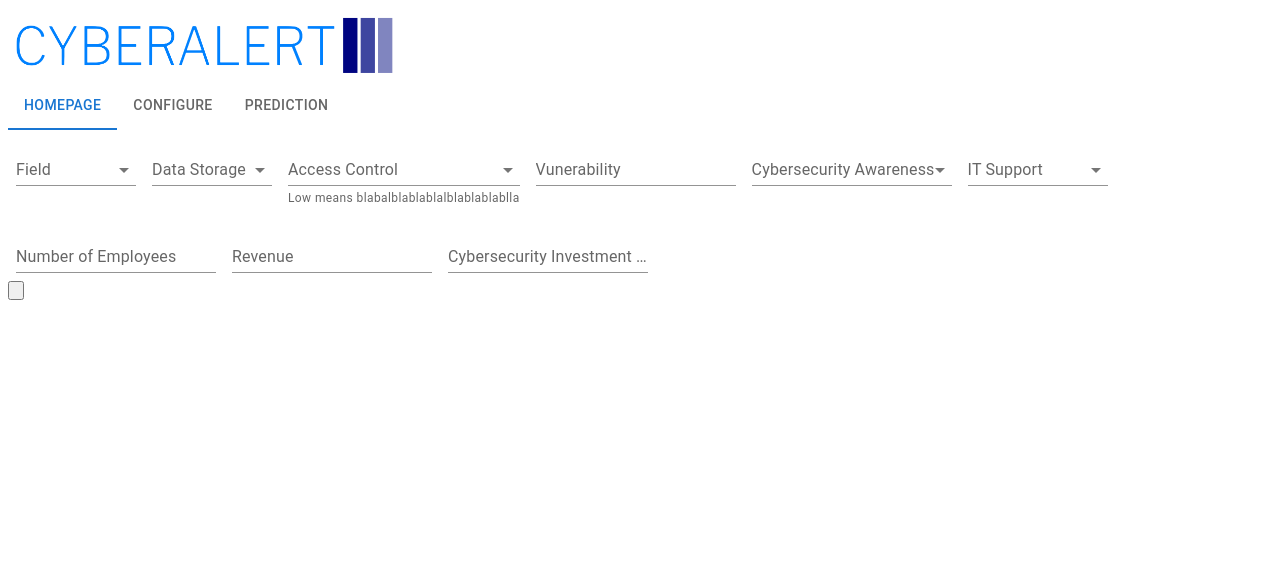
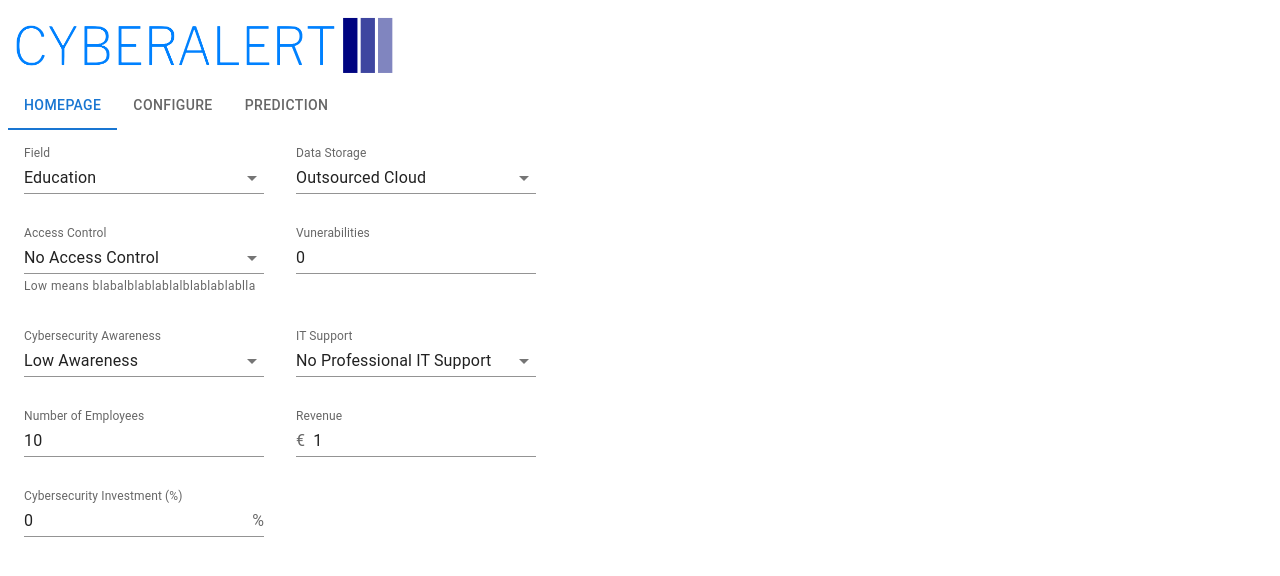
Before and after one commit to MAP-E-Pinto-C-Ma-N-Xu/riskassessment, a React (Create React App) app in the folder client/: page /basic-prediction in a window 1280 px wide. Shown: the top 576 px of the page. Built offline with nearby package versions, Linux system fonts and the light colour scheme.

Commit message:
fixed form

```diff
--- a/client/src/views/BasicPrediction.tsx
+++ b/client/src/views/BasicPrediction.tsx
@@ -1,21 +1,28 @@
 import React from "react";
 import Header from "../components/Header";
 import Box from "@mui/material/Box";
+import Container from "@mui/material/Container";
 import TextField from "@mui/material/TextField";
 import MenuItem from "@mui/material/MenuItem";
 import FormControl from "@mui/material/FormControl";
 import Select, { SelectChangeEvent } from "@mui/material/Select";
+import InputAdornment from '@mui/material/InputAdornment';
+import NativeSelect from "@mui/material/NativeSelect";
 import { FormHelperText, InputLabel } from "@mui/material";
 import { VolunteerActivism } from "@mui/icons-material";
 import axios from "axios";
+import { Form } from "react-bootstrap/lib/Navbar";
+import { FormLabel } from "react-bootstrap";
+//import Col from "react-bootstrap/Col"
+//import Row from "react-bootstrap/Row"
 
 const BasicPrediction = () => {
-  const [field, setField] = React.useState("");
-  const [dataStorage, setDataStorage] = React.useState("");
-  const [accessControl, setAccessControl] = React.useState("");
+  const [field, setField] = React.useState("0");
+  const [dataStorage, setDataStorage] = React.useState("0");
+  const [accessControl, setAccessControl] = React.useState("0");
   const [vunerability, setVunerability] = React.useState<string>();
-  const [cyberAwareness, setCyberAwareness] = React.useState("");
-  const [itSupport, setITSupport] = React.useState("");
+  const [cyberAwareness, setCyberAwareness] = React.useState("0");
+  const [itSupport, setITSupport] = React.useState("0");
   const [numberofEmployees, setNumberofEmployees] = React.useState<string>();
   const [revenue, setRevenue] = React.useState<string>();
   const [cyberInvestment, setcyberInvestment] = React.useState<string>();
@@ -30,28 +37,27 @@ const BasicPrediction = () => {
 
   return (
     <div>
-      <Header />
-
+      <Header/>
+        <Box component="span" sx={{backgroundColor: 'primary.dark', height: '400',  width: '400',  border: '4px  grey'}}>
           <Box
         component="form"
         sx={{
-          "& .MuiTextField-root": { m: 1, width: "25ch" },
-
+          "& .MuiTextField-root": { m: 2, width: "30ch" },
         }}
         noValidate
         autoComplete="off"
+          >
 
-      >
-        <FormControl variant="standard" sx={{ m: 1, minWidth: 120 }}>
+            <FormControl variant="standard" sx={{ m: 2, width: "30ch" }}>
             <InputLabel id="demo-simple-select-label">Field</InputLabel>
+
               <Select
+                defaultValue={field}
                 labelId="demo-simple-select-label"
                 id="demo-simple-select"
                 value={field}
-            label="Field"
                 onChange={(event: SelectChangeEvent) =>
                   setField(event.target.value)
-
                 }
           >
             <MenuItem value={0}>Education</MenuItem>
@@ -61,11 +67,12 @@ const BasicPrediction = () => {
           </Select>
         </FormControl>
 
-        <FormControl variant="standard" sx={{ m: 1, minWidth: 120 }}>
+        <FormControl variant="standard" sx={{ m: 2, width: "30ch" }}>
           <InputLabel id="demo-simple-select-label">Data Storage</InputLabel>
           <Select
             labelId="demo-simple-select-label"
             id="demo-simple-select"
+            defaultValue={"Local"}
             value={dataStorage}
             label="Data Storage"
             onChange={(event: SelectChangeEvent) =>
@@ -76,8 +83,17 @@ const BasicPrediction = () => {
             <MenuItem value={1}>Local Cloud</MenuItem>
           </Select>
         </FormControl>
+      </Box>
+      <Box
+        component="form"
+        sx={{
+          "& .MuiTextField-root": { m: 2, width: "30ch" },
 
-        <FormControl variant="standard" sx={{ m: 1, minWidth: 140 }}>
+        }}
+        noValidate
+        autoComplete="off"
+      >
+        <FormControl variant="standard" sx={{ m: 2, width: "30ch" }}>
           <InputLabel id="demo-simple-select-label">Access Control</InputLabel>
           <Select
             labelId="demo-simple-select-label"
@@ -100,14 +116,23 @@ const BasicPrediction = () => {
 
         <TextField
           id="standard-basic"
-          label="Vunerability"
+          label="Vunerabilities"
           variant="standard"
           type ="number"
+          defaultValue="0"
           onChange={(e) => setVunerability(e.target.value)}
         />
+      </Box>
+      <Box
+        component="form"
+        sx={{
+          "& .MuiTextField-root": { m: 2, width: "30ch" },
 
-
-      <FormControl variant="standard" sx={{ m: 1, minWidth: 200 }}>
+        }}
+        noValidate
+        autoComplete="off"
+      >
+      <FormControl variant="standard" sx={{ m: 2, width: "30ch" }}>
           <InputLabel id="demo-simple-select-label">Cybersecurity Awareness</InputLabel>
           <Select
             labelId="demo-simple-select-label"
@@ -125,7 +150,7 @@ const BasicPrediction = () => {
           </Select>
         </FormControl>
 
-        <FormControl variant="standard" sx={{ m: 1, minWidth: 140 }}>
+        <FormControl variant="standard" sx={{ m: 2, width: "30ch" }}>
           <InputLabel id="demo-simple-select-label">IT Support</InputLabel>
           <Select
             labelId="demo-simple-select-label"
@@ -141,12 +166,23 @@ const BasicPrediction = () => {
             <MenuItem value={2}>IT Security Department</MenuItem>
           </Select>
         </FormControl>
+      </Box>
+      <Box
+        component="form"
+        sx={{
+          "& .MuiTextField-root": { m: 2, width: "30ch" },
 
+        }}
+        noValidate
+        autoComplete="off"
+      >
         <TextField
           id="standard-basic"
           label="Number of Employees"
           variant="standard"
           type ="number"
+          defaultValue="10"
+          //placeholder="10,11,...,250"
           onChange={(e) => setNumberofEmployees(e.target.value)}
         />
 
@@ -155,24 +191,37 @@ const BasicPrediction = () => {
           label="Revenue"
           variant="standard"
           type ="number"
+          defaultValue="1"
+          //placeholder="1,2,...50"
+          InputProps={{
+            startAdornment: <InputAdornment position="start">€</InputAdornment>,
+          }}
           onChange={(e) => setRevenue(e.target.value)}
         />
+      </Box>
+      <Box
+        component="form"
+        sx={{
+          "& .MuiTextField-root": { m: 2, width: "30ch" },
 
+        }}
+        noValidate
+        autoComplete="off"
+      >
         <TextField
           id="standard-basic"
           label="Cybersecurity Investment (%)"
           variant="standard"
           type ="number"
+          defaultValue="0"
           onChange={(e) => setcyberInvestment(e.target.value)}
+          InputProps={{
+            endAdornment: <InputAdornment position="end">%</InputAdornment>,
+          }}
         />
+      </Box>
 
     </Box>
-
-      <button
-      >
-      <p>{vunerability}</p>
-      </button>
-
     </div>
 
   );
```
Lines whose indentation alone changed are shown as unchanged.
